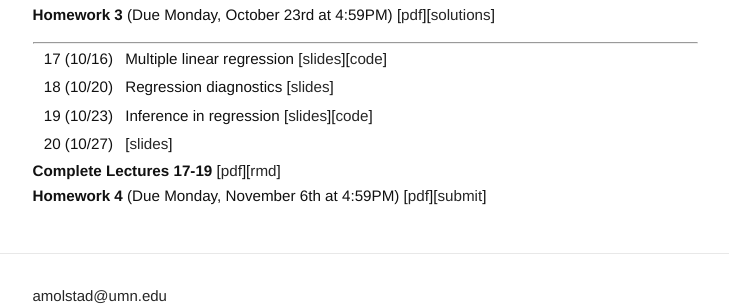
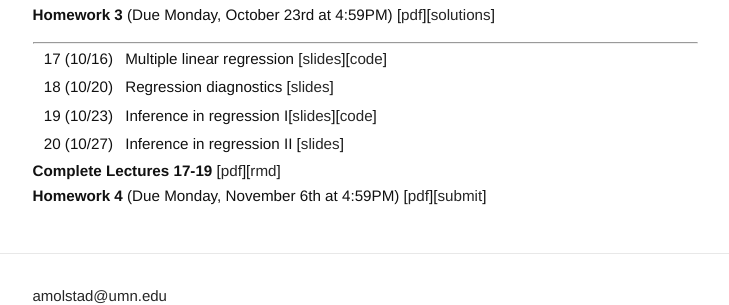
Before and after one commit to ajmolstad/ajmolstad.github.io, a Jekyll site: the page built from F23_STAT3301.md, in a window 1280 px wide. Shown: the part 1134-1439 px from the top of the page, without its empty margins (275-1004 px from the left). Built offline with Jekyll 4.4.1, drawn with Linux system fonts in a browser that asks for light colours.

Commit message:
Update F23_STAT3301.md

```diff
--- a/F23_STAT3301.md
+++ b/F23_STAT3301.md
@@ -68,8 +68,8 @@ Note that you must be logged into your UMN Canvas account to access course mater
 
 || 17 (10/16) || Multiple linear regression [[slides](https://canvas.umn.edu/files/38672411/download?download_frd=1)][[code](https://canvas.umn.edu/files/38672414/download?download_frd=1)] ||
 || 18 (10/20) || Regression diagnostics [[slides](https://canvas.umn.edu/files/38800329/download?download_frd=1)] ||
-|| 19 (10/23) || Inference in regression [[slides](https://canvas.umn.edu/files/38855828/download?download_frd=1)][[code](https://canvas.umn.edu/files/38855934/download?download_frd=1)] ||
-|| 20 (10/27) || [[slides](https://canvas.umn.edu/files/38978383/download?download_frd=1)]||
+|| 19 (10/23) || Inference in regression I[[slides](https://canvas.umn.edu/files/38855828/download?download_frd=1)][[code](https://canvas.umn.edu/files/38855934/download?download_frd=1)] ||
+|| 20 (10/27) ||  Inference in regression II [[slides](https://canvas.umn.edu/files/38978383/download?download_frd=1)]||
 
 **Complete Lectures 17-19** [[pdf](https://canvas.umn.edu/files/38906765/download?download_frd=1)][[rmd](https://canvas.umn.edu/files/38906769/download?download_frd=1)]
-**Homework 4** (Due Monday, November 6th at 4:59PM) [[pdf](https://canvas.umn.edu/files/38922295/download?download_frd=1)][[submit](https://canvas.umn.edu/courses/389122/assignments/3503812)]
+**Homework 4** (Due Monday, November 6th at 4:59PM) [[pdf](https://canvas.umn.edu/files/38980716/download?download_frd=1)][[submit](https://canvas.umn.edu/courses/389122/assignments/3503812)]
```
